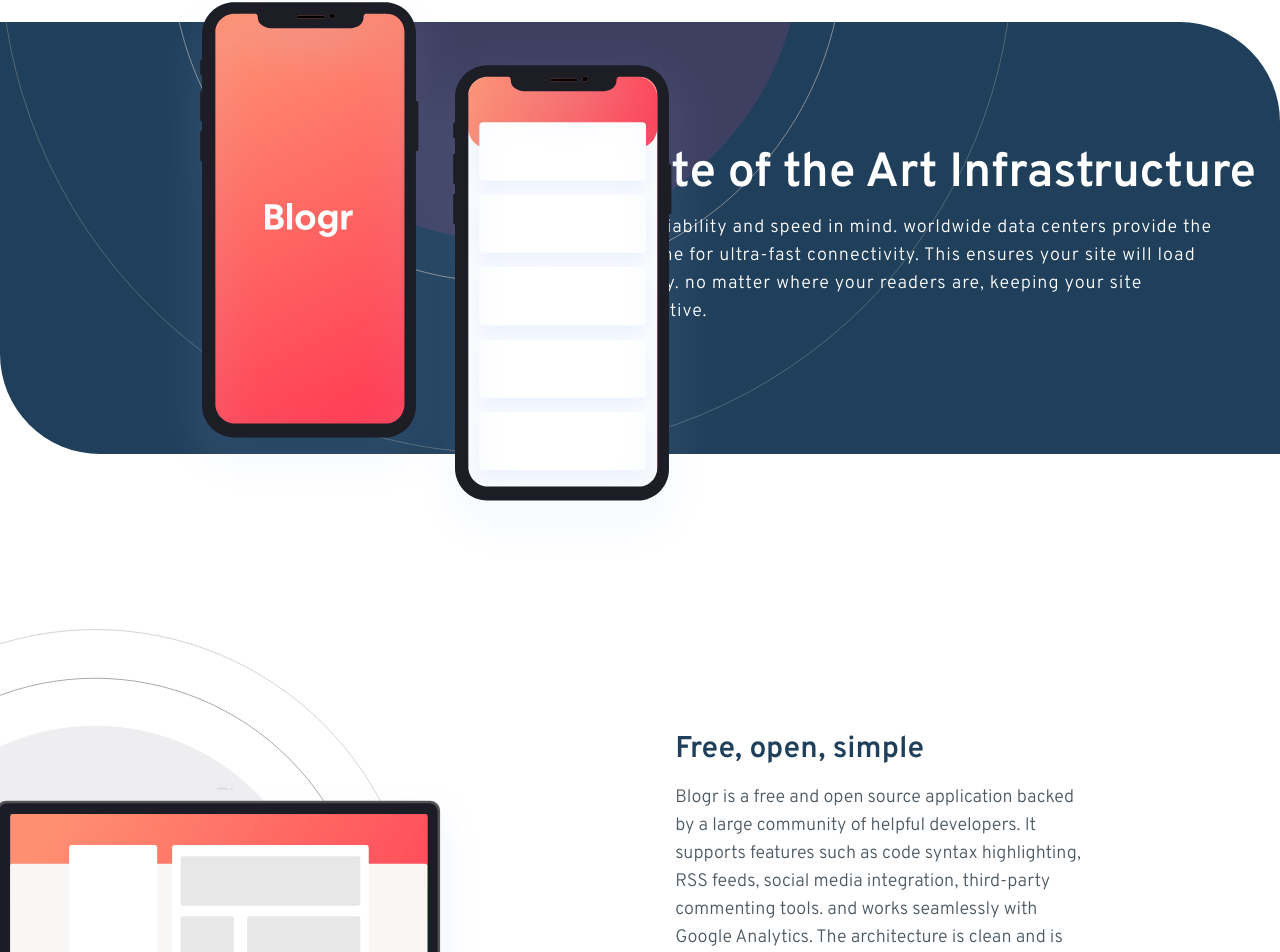
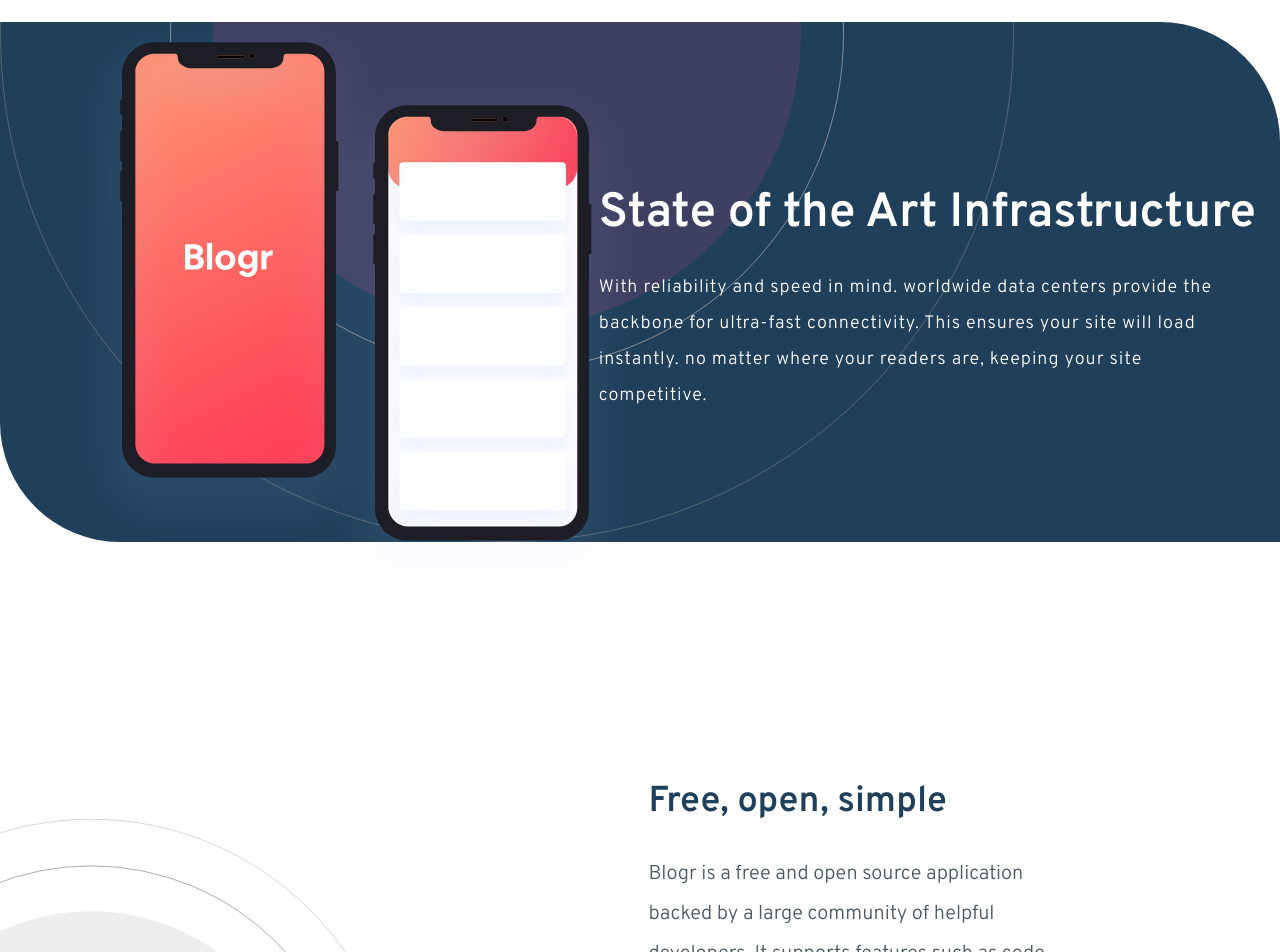
Before and after one commit to Md-Talim/bloggr-landing-page, a React (Vite) app: page / in a window 1280 px wide. Shown: the part 2030-2982 px from the top of the page. Built offline with nearby package versions, Linux system fonts and the light colour scheme.

Commit message:
Fix desktop layout of featured section

```diff
--- a/src/App.tsx
+++ b/src/App.tsx
@@ -1,72 +1,16 @@
 import Footer from './components/Footer';
-import { features } from './data';
+import Featured from './sections/Featured';
+import Features from './sections/Features';
 import Hero from './sections/Hero';
 import Overview from './sections/Overview';
-
-const Description = ({
-  label,
-  description,
-}: {
-  label: string;
-  description: string;
-}) => (
-  <div className="space-y-4">
-    <h3 className="text-3xl font-semibold text-veryDarkBlue">{label}</h3>
-    <p className="text-veryDarkGrayishBlue max-w-[55ch] leading-relaxed md:text-lg">
-      {description}
-    </p>
-  </div>
-);
 
 const App = () => {
   return (
     <>
       <Hero />
       <Overview />
-      <section className="max-sm:mt-80 relative bg-veryDarkBlue max-h-fit rounded-tr-[100px] rounded-bl-[100px] bg-circles-pattern bg-no-repeat max-sm:bg-bottom md:bg-left-bottom">
-        <div className="Container pt-60 pb-32 md:pt-32 px-6 flex items-center justify-end">
-          <div className="absolute -top-60 md:-top-10 md:left-40">
-            <img
-              src="/images/illustration-phones.svg"
-              alt="Phones Illustrations"
-            />
-          </div>
-
-          <div className="space-y-4 max-sm:text-center">
-            <h3 className="text-4xl md:text-5xl font-semibold text-white leading-relaxed">
-              State of the Art Infrastructure
-            </h3>
-            <p className="text-white max-w-[55ch] leading-relaxed tracking-wider md:text-lg">
-              With reliability and speed in mind. worldwide data centers provide
-              the backbone for ultra-fast connectivity. This ensures your site
-              will load instantly. no matter where your readers are, keeping
-              your site competitive.
-            </p>
-          </div>
-        </div>
-      </section>
-
-      <section className="mt-20 md:mt-60 xl:mr-40 flex flex-col xl:flex-row max-sm:gap-10 items-center xl:justify-between">
-        <div className="xl:-translate-x-[23%] xl:scale-125">
-          <picture>
-            <source
-              media="(min-width:768px)"
-              srcSet="/images/illustration-laptop-desktop.svg"
-            />
-            <img
-              src="/images/illustration-laptop-mobile.svg"
-              alt="Laptop Illustration"
-            />
-          </picture>
-        </div>
-
-        <div className="space-y-8 max-sm:text-center px-8">
-          {features.map((feature) => (
-            <Description key={feature.label} {...feature} />
-          ))}
-        </div>
-      </section>
-
+      <Featured />
+      <Features />
       <Footer />
     </>
   );
--- /dev/null
+++ b/src/components/Description.tsx
@@ -0,0 +1,17 @@
+interface Props {
+  label: string;
+  description: string;
+}
+
+const Description = ({ label, description }: Props) => (
+  <div className="space-y-8">
+    <h3 className="text-3xl xl:text-4xl font-semibold text-veryDarkBlue">
+      {label}
+    </h3>
+    <p className="text-veryDarkGrayishBlue max-w-[55ch] !leading-loose md:text-lg xl:text-xl">
+      {description}
+    </p>
+  </div>
+);
+
+export default Description;
--- /dev/null
+++ b/src/sections/Featured.tsx
@@ -0,0 +1,29 @@
+const Featured = () => {
+  return (
+    <section className="max-lg:mt-80 relative bg-veryDarkBlue max-h-fit rounded-tr-[120px] rounded-bl-[120px] bg-circles-pattern bg-no-repeat max-sm:bg-bottom md:bg-left-bottom">
+      <div className="Container pt-60 pb-32 xl:pt-32 px-6 flex items-center justify-end">
+        <div className="absolute -top-60 left-0 xl:-top-0 xl:left-20 2xl:left-60">
+          <img
+            src="/images/illustration-phones.svg"
+            alt="Phones Illustrations"
+            className="2xl:scale-125"
+          />
+        </div>
+
+        <div className="space-y-8 max-xl:text-center xl:mt-10">
+          <h3 className="text-4xl md:text-5xl font-semibold text-white leading-relaxed">
+            State of the Art Infrastructure
+          </h3>
+          <p className="text-white max-w-[55ch] !leading-loose tracking-wider md:text-lg 2xl:text-xl">
+            With reliability and speed in mind. worldwide data centers provide
+            the backbone for ultra-fast connectivity. This ensures your site
+            will load instantly. no matter where your readers are, keeping your
+            site competitive.
+          </p>
+        </div>
+      </div>
+    </section>
+  );
+};
+
+export default Featured;
--- /dev/null
+++ b/src/sections/Features.tsx
@@ -0,0 +1,29 @@
+import Description from '../components/Description';
+import { features } from '../data';
+
+const Features = () => {
+  return (
+    <section className="mt-20 md:mt-60 xl:mr-40 flex flex-col xl:flex-row max-sm:gap-10 items-center xl:justify-between">
+      <div className="xl:-translate-x-[23%] xl:scale-125">
+        <picture>
+          <source
+            media="(min-width:768px)"
+            srcSet="/images/illustration-laptop-desktop.svg"
+          />
+          <img
+            src="/images/illustration-laptop-mobile.svg"
+            alt="Laptop Illustration"
+          />
+        </picture>
+      </div>
+
+      <div className="space-y-8 max-sm:text-center px-8">
+        {features.map((feature) => (
+          <Description key={feature.label} {...feature} />
+        ))}
+      </div>
+    </section>
+  );
+};
+
+export default Features;
--- a/src/sections/Overview.tsx
+++ b/src/sections/Overview.tsx
@@ -1,21 +1,5 @@
+import Description from '../components/Description';
 import { info } from '../data';
-
-const Description = ({
-  label,
-  description,
-}: {
-  label: string;
-  description: string;
-}) => (
-  <div className="space-y-8">
-    <h3 className="text-3xl xl:text-4xl font-semibold text-veryDarkBlue">
-      {label}
-    </h3>
-    <p className="text-veryDarkGrayishBlue max-w-[55ch] !leading-loose md:text-lg xl:text-xl">
-      {description}
-    </p>
-  </div>
-);
 
 const Overview = () => {
   return (
```
